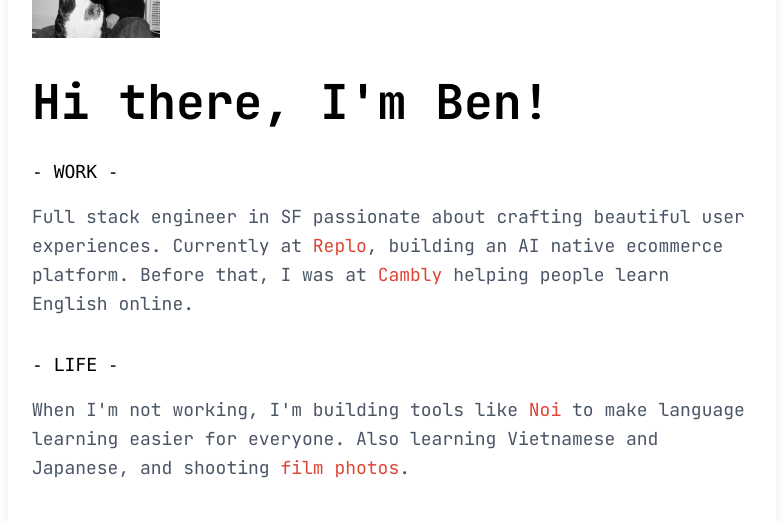
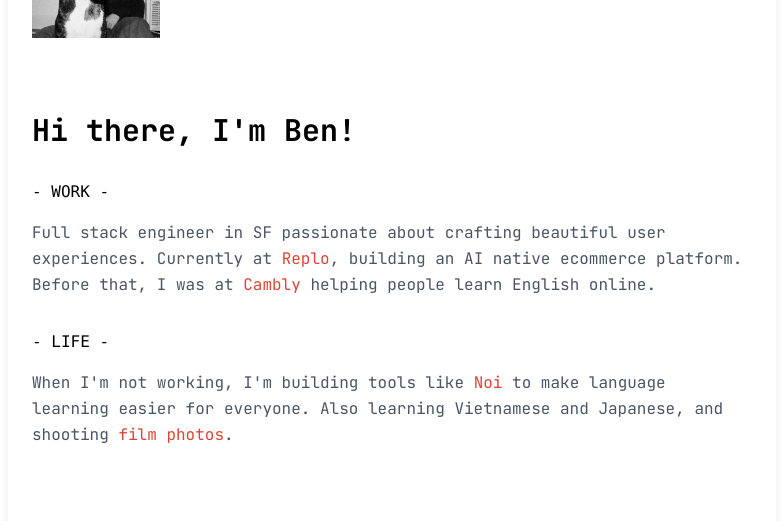
Before and after one commit to btorndorff/dev-portfolio, a React (Vite) app: page / in a window 1280 px wide. Shown: the part 234-755 px from the top of the page, without its empty margins (248-1031 px from the left). Built offline with nearby package versions, Linux system fonts and the light colour scheme.

Commit message:
paper mode

```diff
--- a/src/App.tsx
+++ b/src/App.tsx
@@ -17,11 +17,38 @@ import { AnimatePresence, motion } from "motion/react";
 import HalftoneBackground from "@/components/HalftoneBackground";
 import Paper from "@/components/Paper";
 import Header from "@/components/Header";
+import { playPaperSlip, playPaperClick } from "@/lib/sounds";
 
-function AnimatedRoutes() {
+function AnimatedPaper() {
   const location = useLocation();
 
   return (
+    <AnimatePresence mode="wait">
+      <motion.div
+        key={location.pathname}
+        initial={{ y: "100vh" }}
+        animate={{ y: 0 }}
+        exit={{ y: "100vh" }}
+        transition={{
+          type: "spring",
+          stiffness: 300,
+          damping: 25,
+        }}
+        onAnimationStart={(definition) => {
+          if (typeof definition === "object" && definition.y === "100vh") {
+            playPaperSlip();
+          }
+        }}
+        onAnimationComplete={(definition) => {
+          if (typeof definition === "object" && definition.y === 0) {
+            playPaperClick();
+          }
+        }}
+        className="w-full flex justify-center"
+      >
+        <Paper>
+          <div className="flex flex-col justify-between gap-8 flex-1">
+            <Header />
             <Routes location={location}>
               <Route path="/" element={<About />} />
               <Route path="/projects" element={<Projects />} />
@@ -30,6 +57,11 @@ function AnimatedRoutes() {
               <Route path="/projects/langoo-v2" element={<LangooV2 />} />
               <Route path="/projects/noi" element={<Noi />} />
             </Routes>
+            <Footer />
+          </div>
+        </Paper>
+      </motion.div>
+    </AnimatePresence>
   );
 }
 
@@ -39,23 +71,8 @@ function App() {
       <CursorTooltipProvider>
         <CursorTooltip />
         <HalftoneBackground />
-        <div className="relative z-10 min-h-screen flex flex-col items-center pt-[15vh]">
-          <Paper>
-            <AnimatePresence mode="popLayout">
-              <motion.div
-                key={location.pathname}
-                initial={{ opacity: 0 }}
-                animate={{ opacity: 1 }}
-                exit={{ opacity: 0 }}
-                transition={{ duration: 0.1 }}
-                className="flex flex-col justify-between gap-8 flex-1"
-              >
-                <Header />
-                <AnimatedRoutes />
-                <Footer />
-              </motion.div>
-            </AnimatePresence>
-          </Paper>
+        <div className="relative z-10 min-h-screen flex flex-col items-center pt-[15vh] overflow-hidden">
+          <AnimatedPaper />
         </div>
       </CursorTooltipProvider>
     </Router>
--- a/src/components/Header.tsx
+++ b/src/components/Header.tsx
@@ -1,6 +1,7 @@
 import { Link, NavLink, useLocation } from "react-router-dom";
 import { twMerge } from "tailwind-merge";
 import { useCursorTooltip } from "@/context/CursorTooltipContext";
+import { ArrowLeftIcon } from "@phosphor-icons/react";
 
 const navItems = [
   { to: "/", label: "ABOUT" },
@@ -32,8 +33,25 @@ const Nav = () => {
 };
 
 export default function Header() {
-  const isAbout = useLocation().pathname === "/";
+  const location = useLocation();
+  const isAbout = location.pathname === "/";
+  const isProjectDetail =
+    location.pathname.startsWith("/projects/") &&
+    location.pathname !== "/projects";
   const { setTooltip } = useCursorTooltip();
+
+  if (isProjectDetail) {
+    return (
+      <div className="flex items-start w-full">
+        <Link
+          to="/projects"
+          className="flex items-center gap-2 text-black hover:text-primary transition-colors duration-300"
+        >
+          <ArrowLeftIcon size={20} weight="bold" />
+        </Link>
+      </div>
+    );
+  }
 
   return (
     <div className="flex justify-between items-start w-full">
@@ -50,7 +68,10 @@ export default function Header() {
           to="/"
           className="text-2xl font-mono text-black hover:text-primary transition-colors duration-300"
         >
-          BTO.
+          <span className="group">
+            BTO<span className="inline-block group-hover:hidden">.</span>
+            <span className="hidden group-hover:inline-block">!</span>
+          </span>
         </Link>
       )}
 
--- a/src/components/Paper.tsx
+++ b/src/components/Paper.tsx
@@ -9,7 +9,8 @@ export default function Paper({ children, className = "" }: PaperProps) {
   return (
     <div
       className={cn(
-        "bg-white w-[95%] sm:w-[85%] lg:w-[60%] max-w-3xl min-h-[85vh] flex flex-col shadow-lg p-6",
+        "relative bg-white w-[95%] sm:w-[85%] lg:w-[60%] max-w-3xl min-h-[85vh] flex flex-col shadow-lg p-6",
+        "after:absolute after:top-[calc(100%-1px)] after:left-0 after:right-0 after:h-screen after:bg-white",
         className,
       )}
     >
--- /dev/null
+++ b/src/lib/sounds.ts
@@ -0,0 +1,108 @@
+let audioContext: AudioContext | null = null;
+
+function getAudioContext(): AudioContext {
+  if (!audioContext) {
+    audioContext = new AudioContext();
+  }
+  return audioContext;
+}
+
+/**
+ * Paper slip sound - soft whoosh with friction character
+ * Used when paper exits (slides down)
+ */
+export function playPaperSlip(): void {
+  const ctx = getAudioContext();
+  if (ctx.state === "suspended") {
+    ctx.resume();
+  }
+
+  const t = ctx.currentTime;
+  const duration = 0.05;
+
+  // Create noise buffer
+  const bufferSize = ctx.sampleRate * duration;
+  const buffer = ctx.createBuffer(1, bufferSize, ctx.sampleRate);
+  const data = buffer.getChannelData(0);
+
+  // Fill with noise - quicker decay for snappier feel
+  for (let i = 0; i < data.length; i++) {
+    const decay = Math.exp(-i / (bufferSize * 0.2));
+    data[i] = (Math.random() * 2 - 1) * decay;
+  }
+
+  const source = ctx.createBufferSource();
+  source.buffer = buffer;
+
+  // Higher bandpass for lighter, airier character
+  const filter = ctx.createBiquadFilter();
+  filter.type = "bandpass";
+  filter.frequency.value = 3800;
+  filter.Q.value = 2;
+
+  // Gain envelope
+  const gain = ctx.createGain();
+  gain.gain.setValueAtTime(0.5, t);
+  gain.gain.exponentialRampToValueAtTime(0.001, t + duration);
+
+  source.connect(filter);
+  filter.connect(gain);
+  gain.connect(ctx.destination);
+
+  source.start(t);
+  source.onended = () => {
+    source.disconnect();
+    filter.disconnect();
+    gain.disconnect();
+  };
+}
+
+/**
+ * Mechanical click sound - crisp typewriter-inspired click
+ * Used when paper enters (slides up and lands)
+ */
+export function playPaperClick(): void {
+  const ctx = getAudioContext();
+  if (ctx.state === "suspended") {
+    ctx.resume();
+  }
+
+  const t = ctx.currentTime;
+  const duration = 0.012;
+
+  // Create short noise burst
+  const bufferSize = ctx.sampleRate * duration;
+  const buffer = ctx.createBuffer(1, bufferSize, ctx.sampleRate);
+  const data = buffer.getChannelData(0);
+
+  // Sharp attack with fast decay
+  for (let i = 0; i < data.length; i++) {
+    const decay = Math.exp(-i / 50);
+    data[i] = (Math.random() * 2 - 1) * decay;
+  }
+
+  const source = ctx.createBufferSource();
+  source.buffer = buffer;
+
+  // Bandpass for crisp mechanical character
+  const filter = ctx.createBiquadFilter();
+  filter.type = "bandpass";
+  filter.frequency.value = 4500;
+  filter.Q.value = 3;
+
+  // Gain envelope
+  const gain = ctx.createGain();
+  gain.gain.setValueAtTime(0.75, t);
+  gain.gain.exponentialRampToValueAtTime(0.001, t + duration);
+
+  source.connect(filter);
+  filter.connect(gain);
+  gain.connect(ctx.destination);
+
+  source.start(t);
+  source.onended = () => {
+    source.disconnect();
+    filter.disconnect();
+    gain.disconnect();
+  };
+}
--- a/src/pages/About.tsx
+++ b/src/pages/About.tsx
@@ -15,8 +15,8 @@ const Section = ({
 }) => {
   return (
     <div className="flex flex-col gap-4">
-      <div className="text-lg font-mono text-black">{title}</div>
-      <div className="text-gray-600 text-lg leading-relaxed">{children}</div>
+      <div className="text-base font-mono text-black">{title}</div>
+      <div className="text-gray-600 leading-relaxed text">{children}</div>
     </div>
   );
 };
@@ -27,7 +27,7 @@ const About = () => {
   return (
     <div className="flex flex-col gap-8">
       <div className="flex flex-col gap-4">
-        <h1 className="text-5xl font-bold text-black">
+        <h1 className="text-3xl font-bold text-black">
           Hi there, I'm{" "}
           <span
             onMouseEnter={() => setTooltip("me")}
```
Lines whose indentation alone changed are shown as unchanged.
